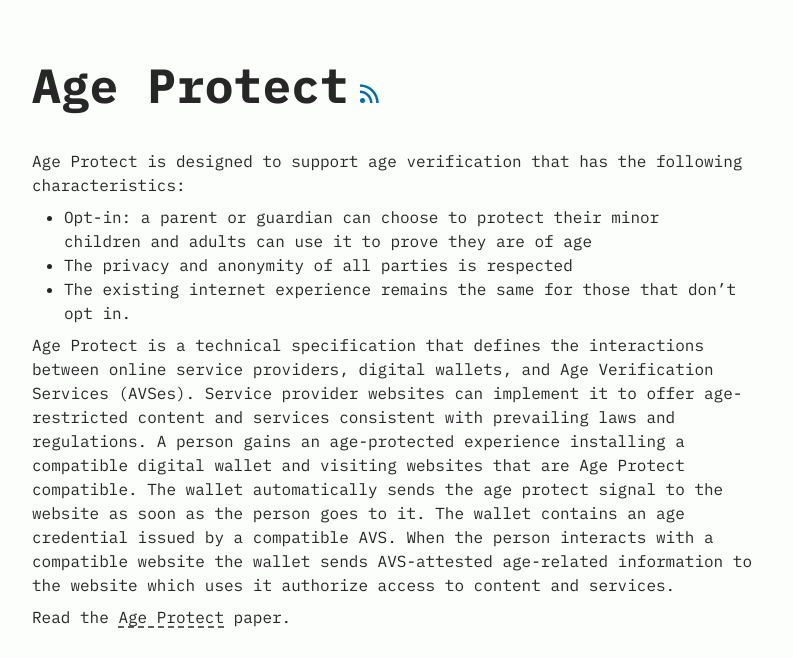
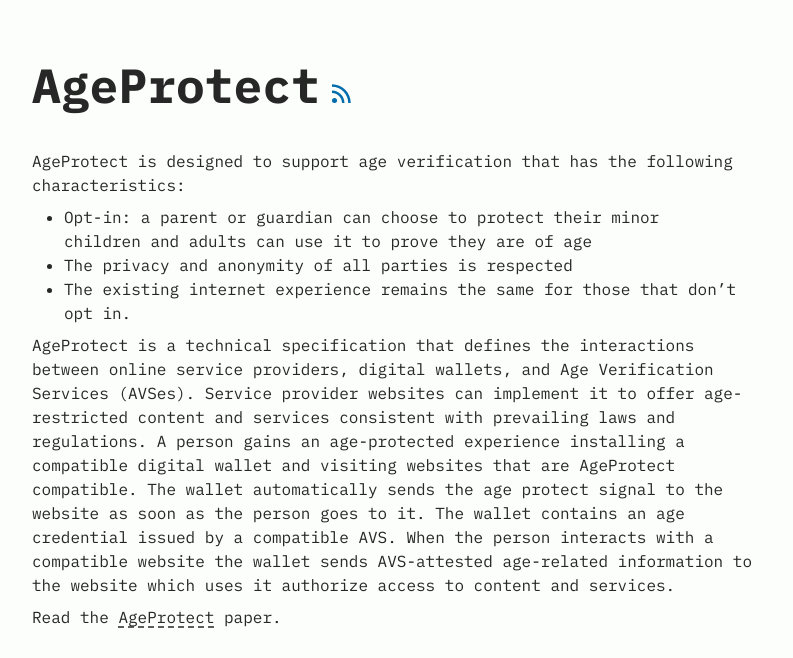
Before and after one commit to MeeFoundation/ageprotect-landing, an Astro site: page / in a window 1280 px wide. Shown: the part 140-798 px from the top of the page, without its empty margins (240-1033 px from the left). Built offline with nearby package versions, Linux system fonts and the light colour scheme; Astro itself is replaced by a stand-in of ours.

Commit message:
Age Protect -> AgeProtect

```diff
--- a/src/pages/index.astro
+++ b/src/pages/index.astro
@@ -23,7 +23,7 @@ const socialCount = SOCIALS.filter(social => social.active).length;
   <Header />
   <main id="main-content">
     <section id="hero">
-      <h1>Age Protect</h1>
+      <h1>AgeProtect</h1>
       <a
         target="_blank"
         href="/rss.xml"
@@ -41,7 +41,7 @@ const socialCount = SOCIALS.filter(social => social.active).length;
       </a>
 
       <p>
-        Age Protect is designed to support age verification that has the following characteristics:
+        AgeProtect is designed to support age verification that has the following characteristics:
       </p>
       <ol class="list-disc mx-8">
         <li>Opt-in: a parent or guardian can choose to protect their minor children and adults can use it to prove they are of age </li>
@@ -49,10 +49,10 @@ const socialCount = SOCIALS.filter(social => social.active).length;
         <li>The existing internet experience remains the same for those that don’t opt in. </li>
       </ol>
       <p>
-      Age Protect is a technical specification that defines the interactions between online service providers, digital wallets, and Age Verification Services (AVSes). Service provider websites can implement it to offer age-restricted content and services consistent with prevailing laws and regulations. A person gains an age-protected experience installing a compatible digital wallet and visiting websites that are Age Protect compatible. The wallet automatically sends the age protect signal to the website as soon as the person goes to it. The wallet contains an age credential issued by a compatible AVS. When the person interacts with a compatible website the wallet sends AVS-attested age-related information to the website which uses it authorize access to content and services.
+      AgeProtect is a technical specification that defines the interactions between online service providers, digital wallets, and Age Verification Services (AVSes). Service provider websites can implement it to offer age-restricted content and services consistent with prevailing laws and regulations. A person gains an age-protected experience installing a compatible digital wallet and visiting websites that are AgeProtect compatible. The wallet automatically sends the age protect signal to the website as soon as the person goes to it. The wallet contains an age credential issued by a compatible AVS. When the person interacts with a compatible website the wallet sends AVS-attested age-related information to the website which uses it authorize access to content and services.
       </p>
       <p>
-      Read the <LinkButton className="hover:text-skin-accent underline underline-offset-4 decoration-dashed" href="https://github.com/MeeFoundation/papers/blob/main/age-protect/age-protect.pdf">Age Protect</LinkButton> paper.
+      Read the <LinkButton className="hover:text-skin-accent underline underline-offset-4 decoration-dashed" href="https://github.com/MeeFoundation/papers/blob/main/age-protect/age-protect.pdf">AgeProtect</LinkButton> paper.
       </p>
       {
         // only display if at least one social link is enabled
```
